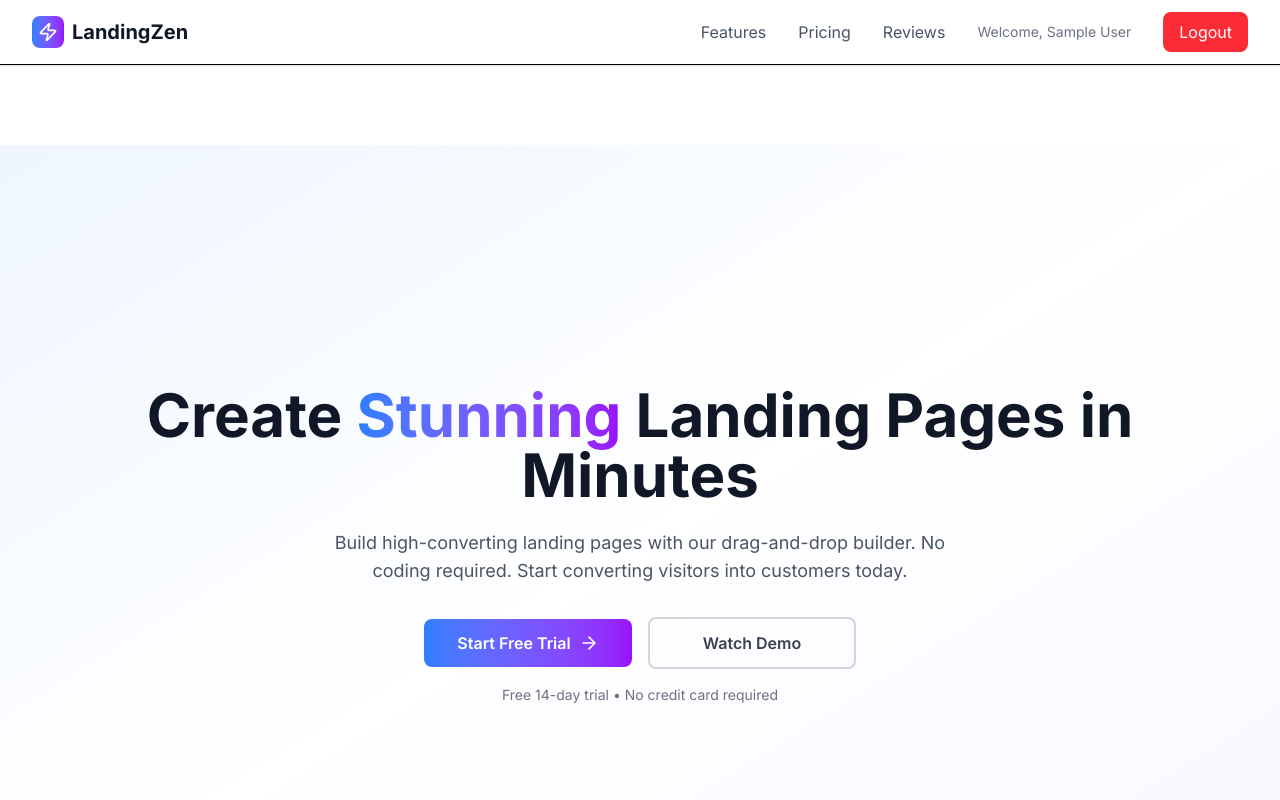
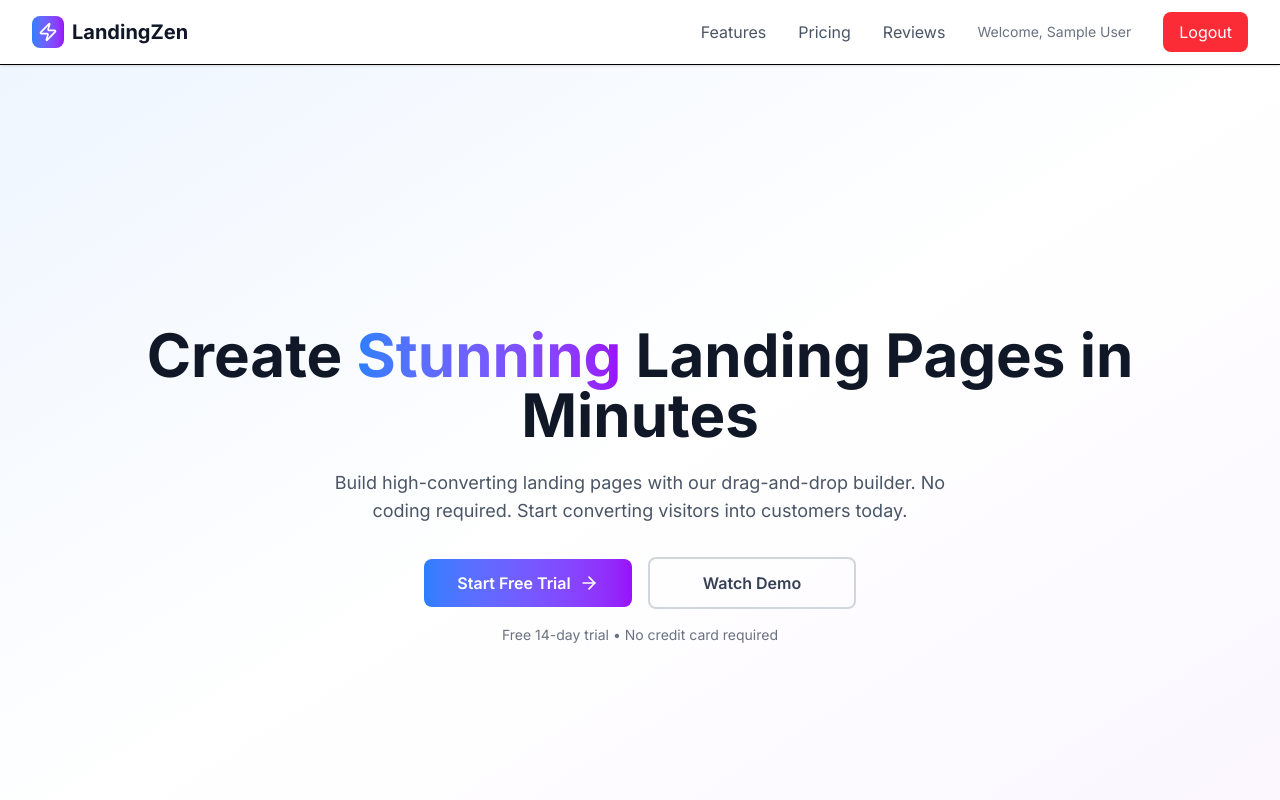
Before and after one commit to lokeshbhai007/LandingZen, a Next.js app: page /dashboard in a window 1280 px wide. Shown: the top 800 px of the page. Built offline with nearby package versions, Linux system fonts and the light colour scheme; no server answers; sample sign-in values are in the browser's storage.

Commit message:
hero ui solved

```diff
--- a/components/LandingZenPage.jsx
+++ b/components/LandingZenPage.jsx
@@ -237,7 +237,8 @@ const LandingZenPage = ({ onLogout, userSession }) => {
       </nav>
 
       {/* Hero Section */}
-      <section className="relative bg-gradient-to-br from-blue-50 via-white to-purple-50 md:min-h-screen lg:min-h-screen mt-20 mb-10 flex items-center">
+      {/* Hero Section */}
+      <section className="relative bg-gradient-to-br from-blue-50 via-white to-purple-50 pt-20 pb-10 lg:min-h-screen lg:mt-0 lg:mb-0 flex items-center">
         <div className="max-w-7xl mx-auto px-4 sm:px-6 lg:px-8 w-full">
           <div className="text-center py-16 lg:py-0">
             <h1 className="text-5xl md:text-6xl font-bold text-gray-900 mb-6">
```
